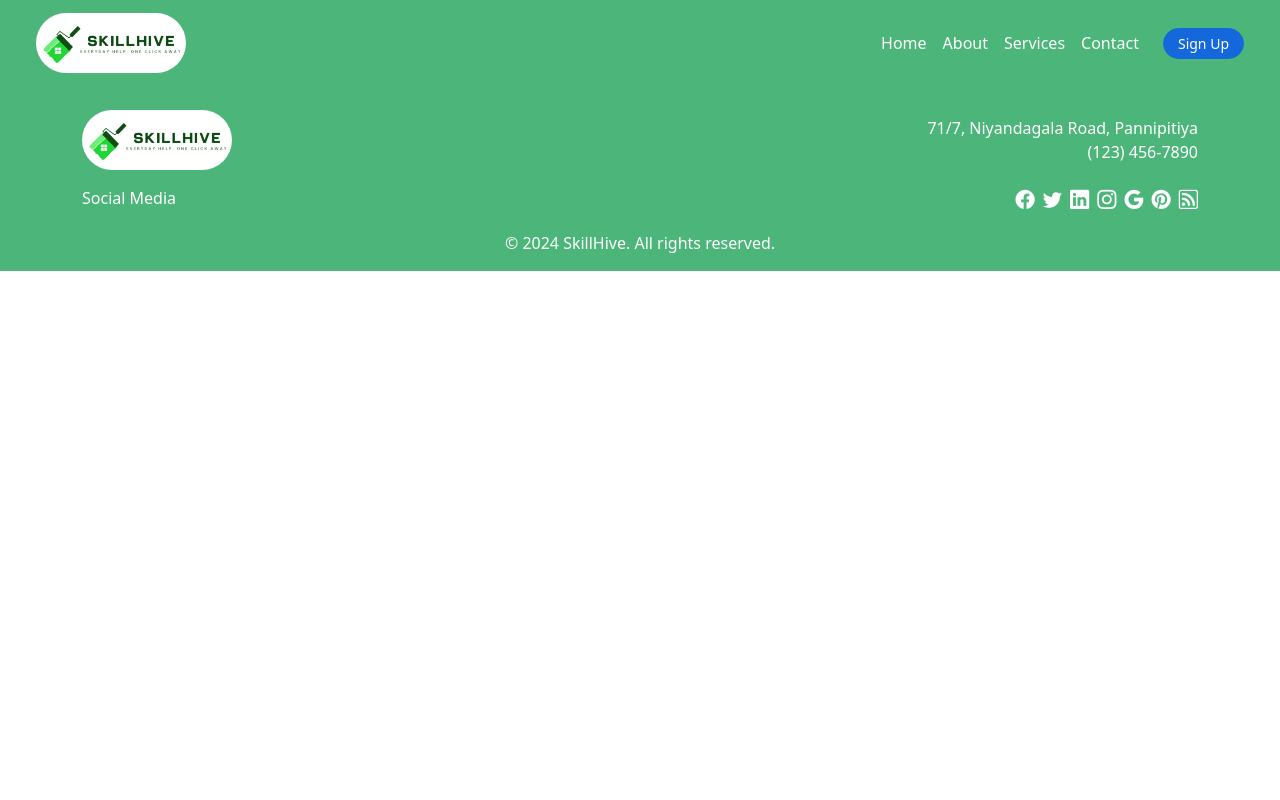
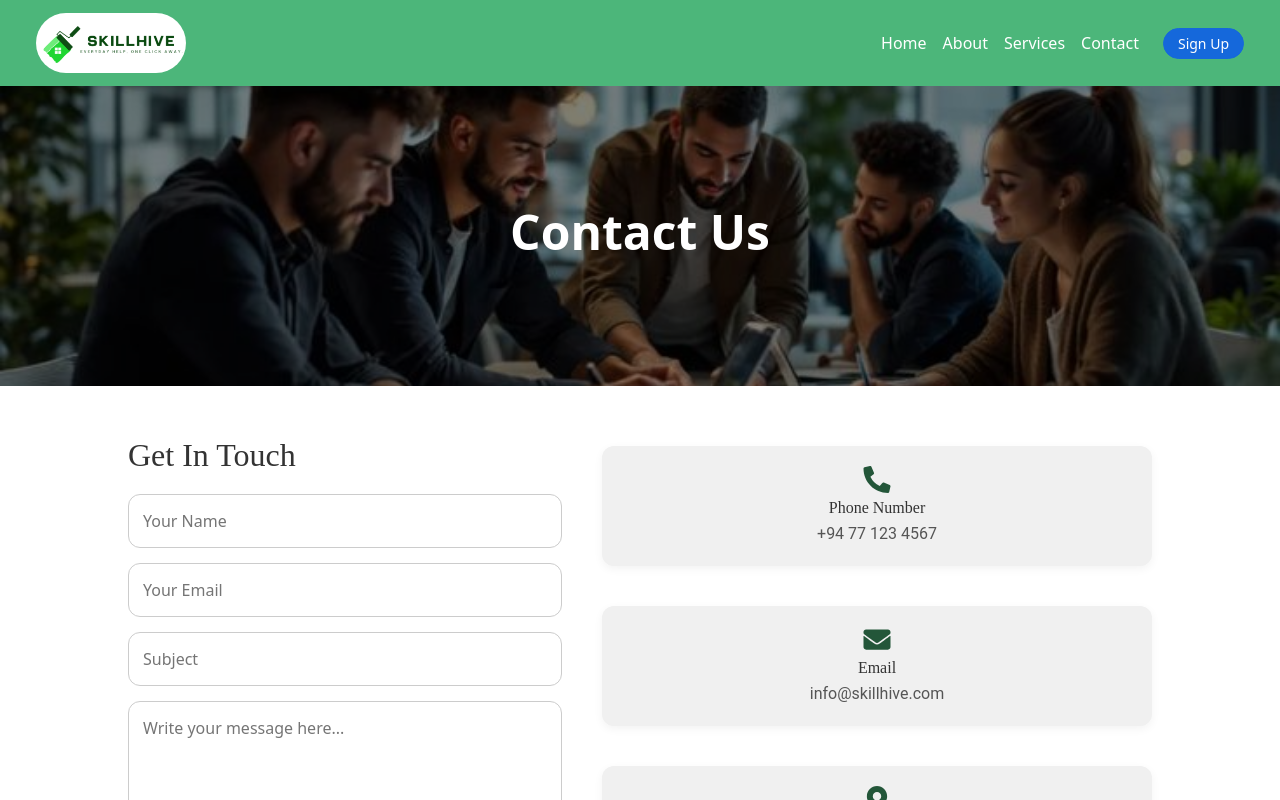
Before and after one commit to IssaWick/SkillHiveWebApplication, a React (Vite) app in the folder frontend/: page /contact in a window 1280 px wide. Shown: the top 800 px of the page. Built offline with nearby package versions, Linux system fonts and the light colour scheme; no server answers.

Commit message:
create routes for contact

```diff
--- a/frontend/src/components/Navbar.jsx
+++ b/frontend/src/components/Navbar.jsx
@@ -68,7 +68,7 @@
                 <li className="nav-item"><Link className="nav-link text-white" to="/">Home</Link></li>
                 <li className="nav-item"><Link className="nav-link text-white" to="/About">About</Link></li>
                 <li className="nav-item"><Link className="nav-link text-white" to="#">Services</Link></li>
-                <li className="nav-item"><Link className="nav-link text-white" to="#">Contact</Link></li>
+                <li className="nav-item"><Link className="nav-link text-white" to="/contact">Contact</Link></li>
 
                 {isAuthenticated && (
                   <li className="nav-item"><Link className="nav-link text-white" to="#">Hired Services</Link></li>
--- a/frontend/src/routes/AppRoutes.jsx
+++ b/frontend/src/routes/AppRoutes.jsx
@@ -12,6 +12,7 @@
 import AdminDashboard from "../pages/adminPages/adminDashboard";
 import ManageUsers from "../pages/adminPages/ManageUsers";
 import AdminLayout from "../layouts/AdminLayout";
+import Contact from '../pages/Contact'
 
 const AppRoutes = () => {
   return (
@@ -22,9 +23,10 @@
       <Route path="/About" element={<About />} />
       <Route path="/providerhome" element={<ProviderHome />} />
       <Route path="/findservices" element={<FindServices />} />
-        <Route path="/quickbookform" element={<QuickBookForm />} />
+      <Route path="/quickbookform" element={<QuickBookForm />} />
       <Route path="/customer-profile" element={<CustomerProfile />} />
       <Route path="/service-provider-profile" element={<ServiceProviderProfile />} />
+      <Route path="/contact" element={<Contact/>} />
 
       {/* Admin Routes inside AdminLayout */}
       <Route
```
